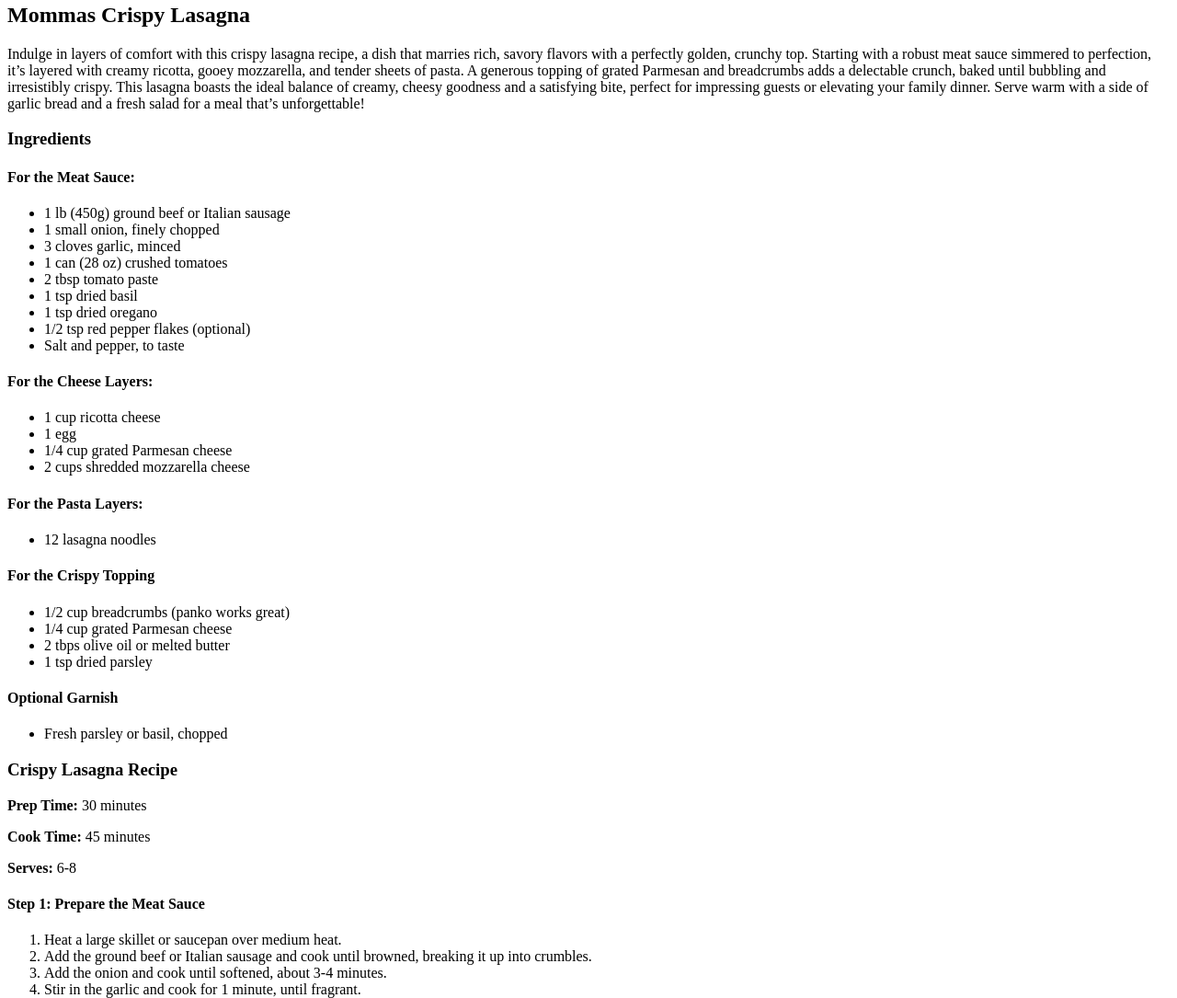
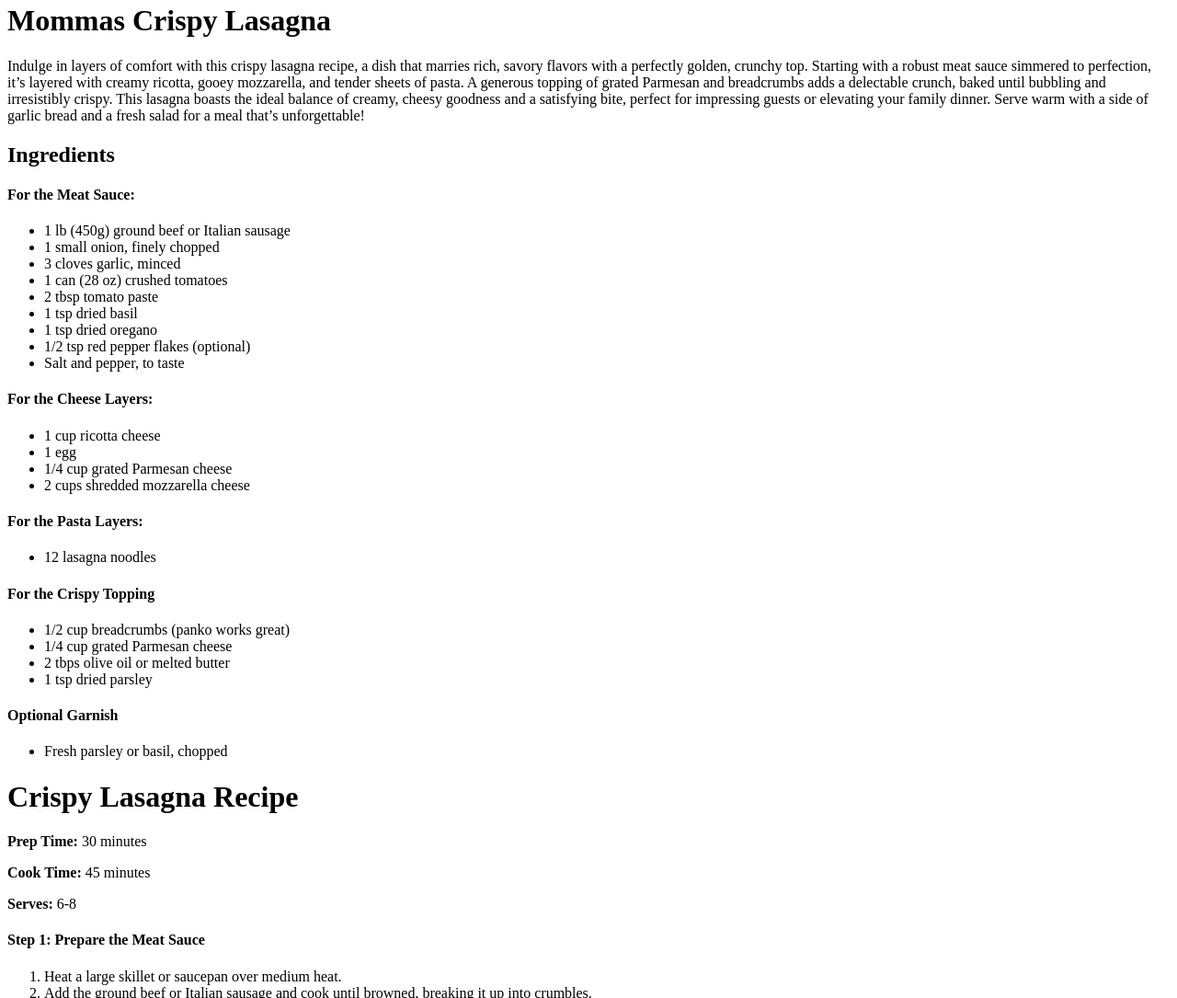
Before and after one commit to gallaxhars/odin-recipes, a plain HTML site: page recipes/lasagna.html in a window 1280 px wide. Shown: the part 476-1561 px from the top of the page at 92% size. Drawn offline with Linux system fonts and the light colour scheme.

Commit message:
changed header sizes

```diff
--- a/recipes/lasagna.html
+++ b/recipes/lasagna.html
@@ -8,9 +8,9 @@
 <body>
     <h1>Lasagna</h1>
     <img src="../images/lasagna.jpg" alt="Picture of yummy lasagna" height="375" width="750">
-<h2>Mommas Crispy Lasagna</h2>
+<h1>Mommas Crispy Lasagna</h1>
 <p>Indulge in layers of comfort with this crispy lasagna recipe, a dish that marries rich, savory flavors with a perfectly golden, crunchy top. Starting with a robust meat sauce simmered to perfection, it’s layered with creamy ricotta, gooey mozzarella, and tender sheets of pasta. A generous topping of grated Parmesan and breadcrumbs adds a delectable crunch, baked until bubbling and irresistibly crispy. This lasagna boasts the ideal balance of creamy, cheesy goodness and a satisfying bite, perfect for impressing guests or elevating your family dinner. Serve warm with a side of garlic bread and a fresh salad for a meal that’s unforgettable!</p>
-<h3>Ingredients</h3>
+<h2>Ingredients</h2>
 <h4>For the Meat Sauce:</h4>
     <ul>
         <li>1 lb (450g) ground beef or Italian sausage</li>
@@ -40,7 +40,7 @@
     </ul>
     <h4>Optional Garnish</h4>
     <ul><li>Fresh parsley or basil, chopped</li></ul>
-    <h3>Crispy Lasagna Recipe</h3>
+    <h1>Crispy Lasagna Recipe</h1>
     <p><strong>Prep Time:</strong> 30 minutes</p>
     <p><strong>Cook Time:</strong> 45 minutes</p>
     <p><strong>Serves:</strong> 6-8</p>
```
